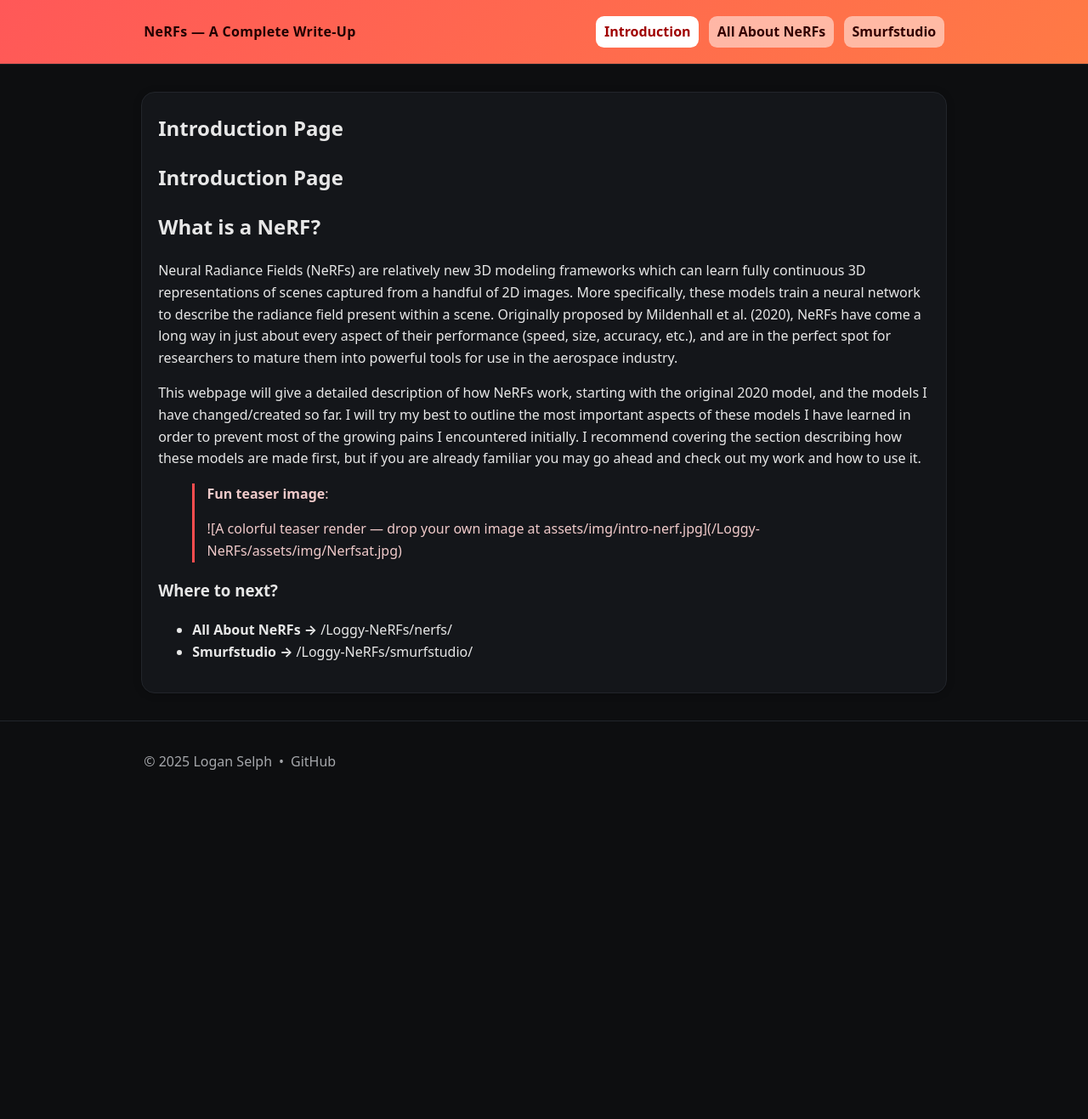
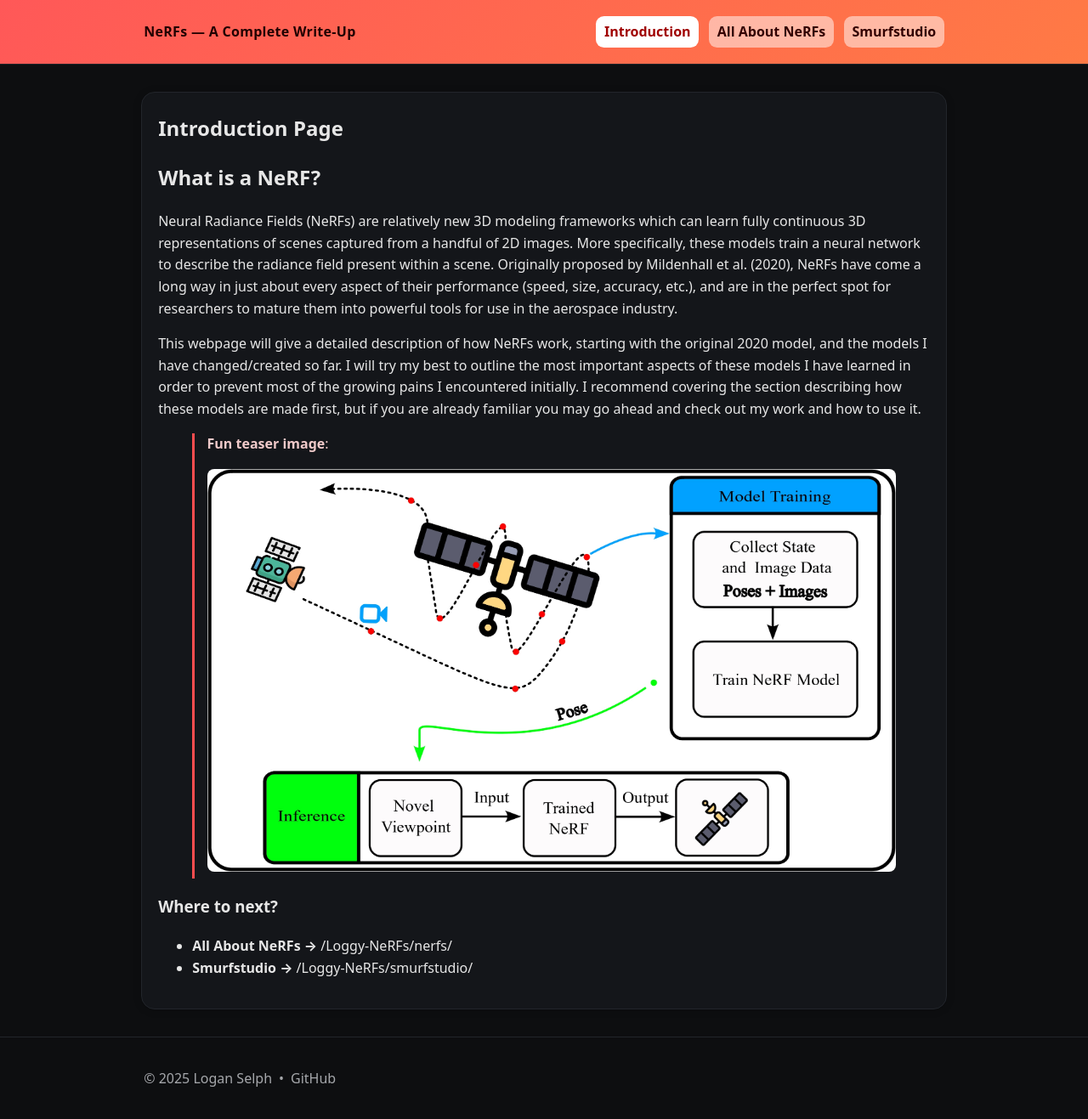
Before and after one commit to Logggy/Loggy-NeRFs, a Jekyll site: the page built from docs/index.md, in a window 1280 px wide. Shown: the whole page at 85% size. Built offline with Jekyll 4.4.1, drawn with Linux system fonts in a browser that asks for light colours; before the commit the page ends 945 px from its top, so only the background shows below that.

Commit message:
Should fix

```diff
--- a/docs/index.md
+++ b/docs/index.md
@@ -7,8 +7,6 @@ title: Introduction Page
 description: A gentle intro to NeRFs and what this site covers.
 ---
 
-# Introduction Page
-
 ## What is a NeRF?
 
 Neural Radiance Fields (NeRFs) are relatively new 3D modeling frameworks which can learn fully continuous 3D representations of scenes captured from a handful of 2D images. More specifically, these models train a neural network to describe the radiance field present within a scene. Originally proposed by Mildenhall et al. (2020), NeRFs have come a long way in just about every aspect of their performance (speed, size, accuracy, etc.), and are in the perfect spot for researchers to mature them into powerful tools for use in the aerospace industry.
@@ -17,7 +15,7 @@ This webpage will give a detailed description of how NeRFs work, starting with t
 
 > **Fun teaser image**:
 >
-> !\[A colorful teaser render — drop your own image at assets/img/intro-nerf.jpg]\({{ "/assets/img/Nerfsat.jpg" | relative_url }})
+> ![A colorful teaser render — drop your own image at assets/img/intro-nerf.jpg]({{ "/assets/img/Nerfsat.jpg" | relative_url }})
 
 ### Where to next?
 
```
